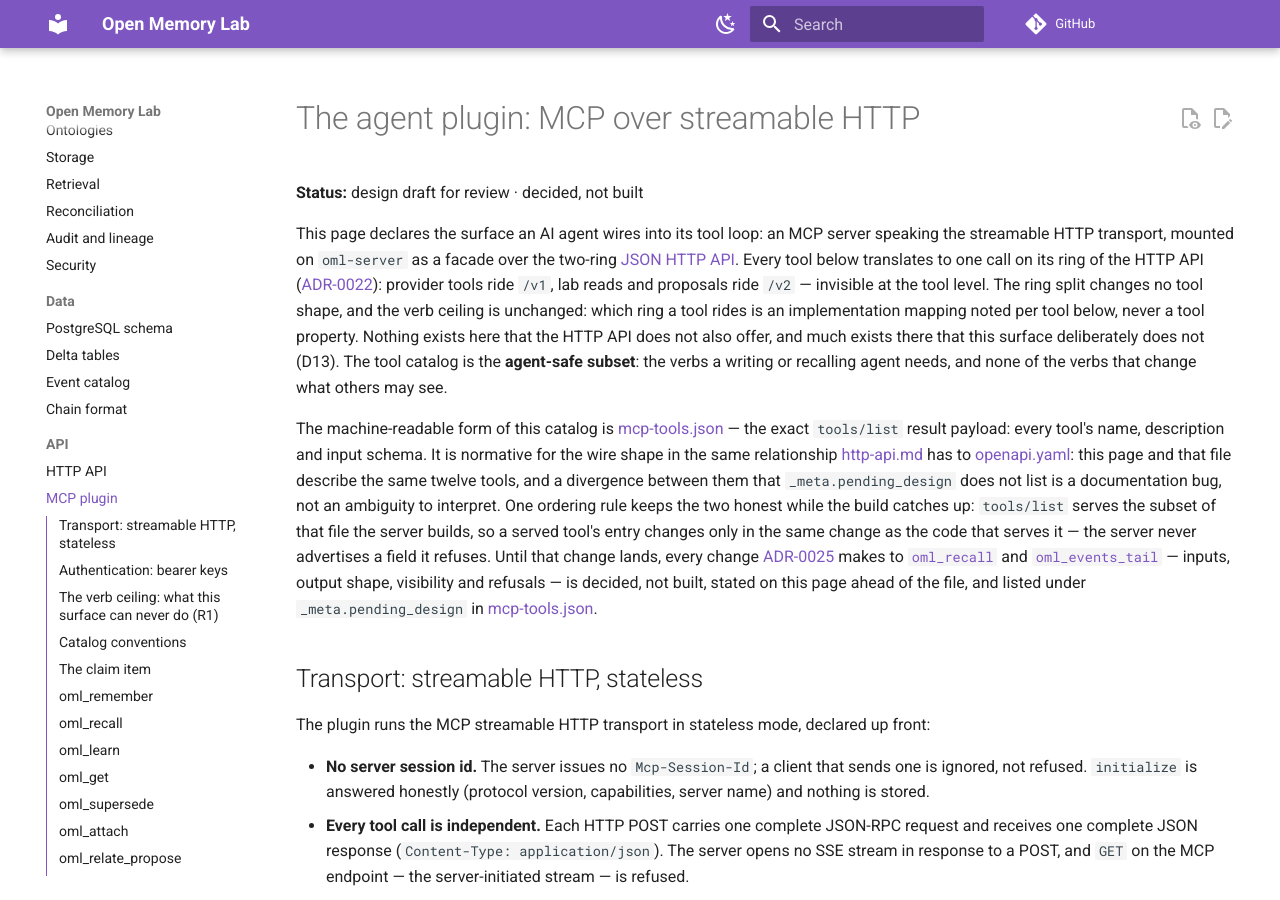
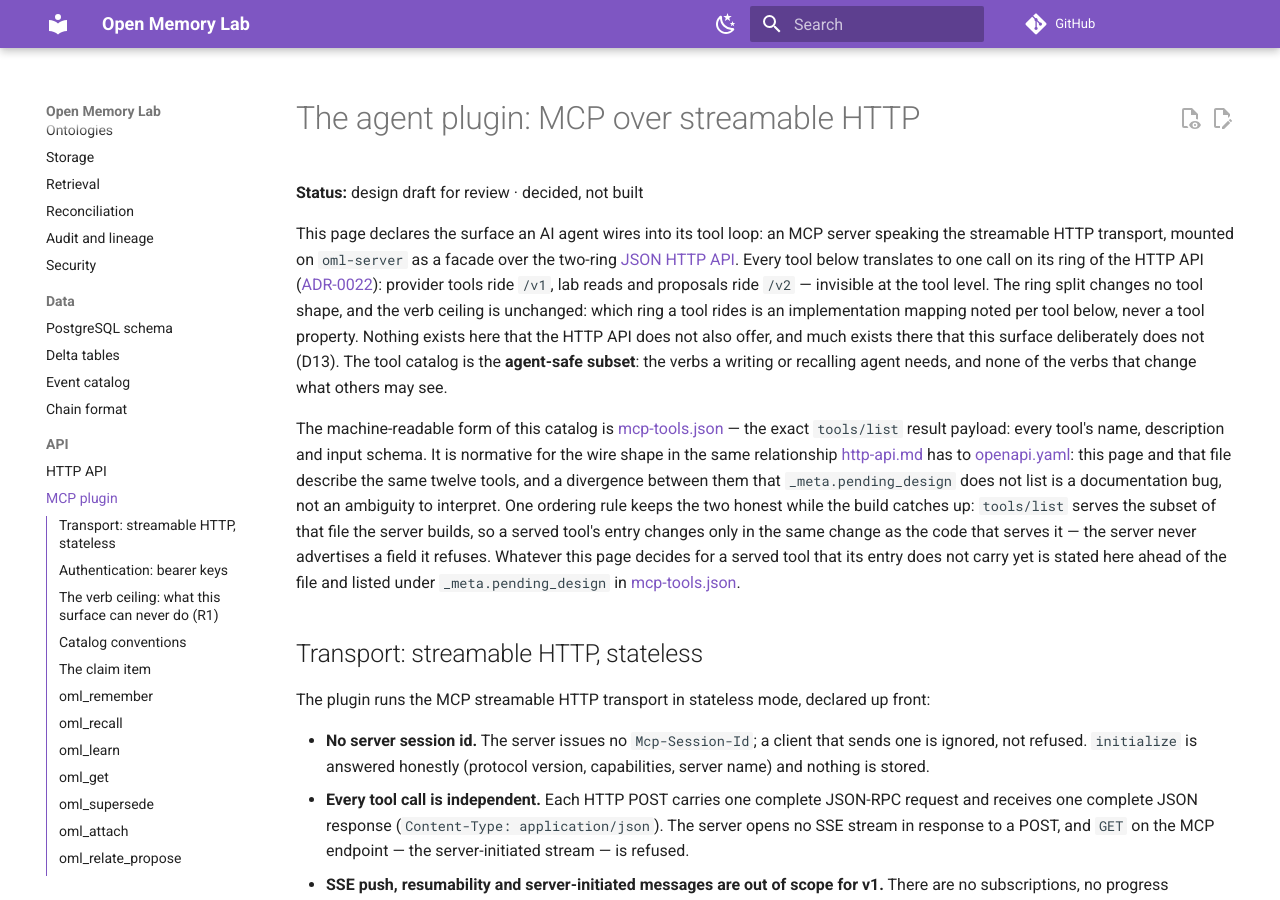
Before and after one commit to e8kor/open-memory-lab, an MkDocs documentation site: the page built from docs/api/mcp-plugin.md, in a window 1280 px wide and 900 px high. Built offline with MkDocs 1.6.1 and Material for MkDocs 9.7.7, drawn with Linux system fonts in a browser that asks for light colours; comment, search, counter and statistics services are not loaded; some of the changed text lies outside the part shown.

Commit message:
Declare the ring's bounds in the contract, max_tokens at most 2^53 - 1 and oml_my_work's limit at most 200, and have the served oml_recall entry describe full-text search, with the hybrid mode and the read log listed under pending_design (ADR-0025 d7, d9, d12)
A served entry describes what the build serves (d12), so the catalog no longer advertises a vector search and a read log the build does not have, nor admits a value the ring refuses; the claim_key_conflict rows are gone because the build raises it. The max_tokens bound is the read log's: RFC 8785 serializes an integer exactly only below 2^53.

Co-Authored-By: Claude Opus 5.5 <noreply@anthropic.com>

```diff
--- a/docs/api/mcp-plugin.md
+++ b/docs/api/mcp-plugin.md
@@ -31,12 +31,9 @@ tools, and a divergence between them that `_meta.pending_design` does not
 list is a documentation bug, not an ambiguity to interpret. One ordering rule keeps the two honest while the
 build catches up: `tools/list` serves the subset of that file the server
 builds, so a served tool's entry changes only in the same change as the code
-that serves it — the server never advertises a field it refuses. Until that
-change lands, every change
-[ADR-0025](../adr/ADR-0025-the-agent-only-memory-surface.md) makes to
-[`oml_recall`](#oml_recall) and [`oml_events_tail`](#oml_events_tail) —
-inputs, output shape, visibility and refusals — is decided, not built, stated
-on this page ahead of the file, and listed under `_meta.pending_design` in
+that serves it — the server never advertises a field it refuses. Whatever
+this page decides for a served tool that its entry does not carry yet is
+stated here ahead of the file and listed under `_meta.pending_design` in
 [mcp-tools.json](mcp-tools.json).
 
 ## Transport: streamable HTTP, stateless
```
Also changed, not shown: other parts of docs/api/mcp-plugin.md (+4 -2 lines), docs/api/mcp-tools.json (+7 -6 lines), docs/api/openapi.yaml (+5 -3 lines), docs/architecture/retrieval.md (+9 -4 lines), 1 other file.
